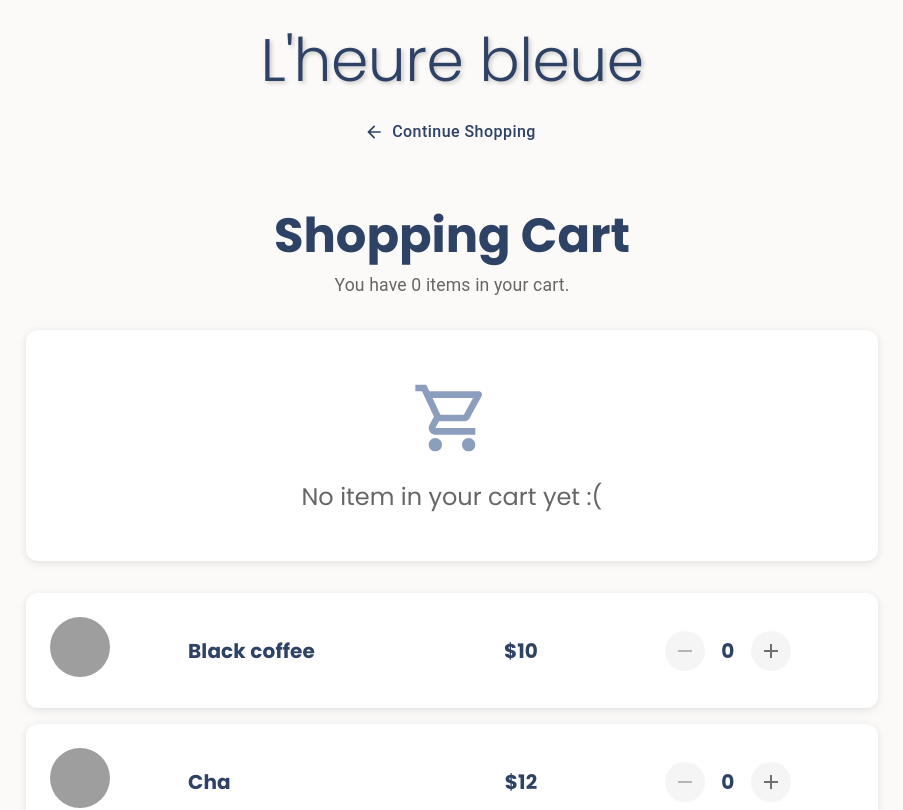
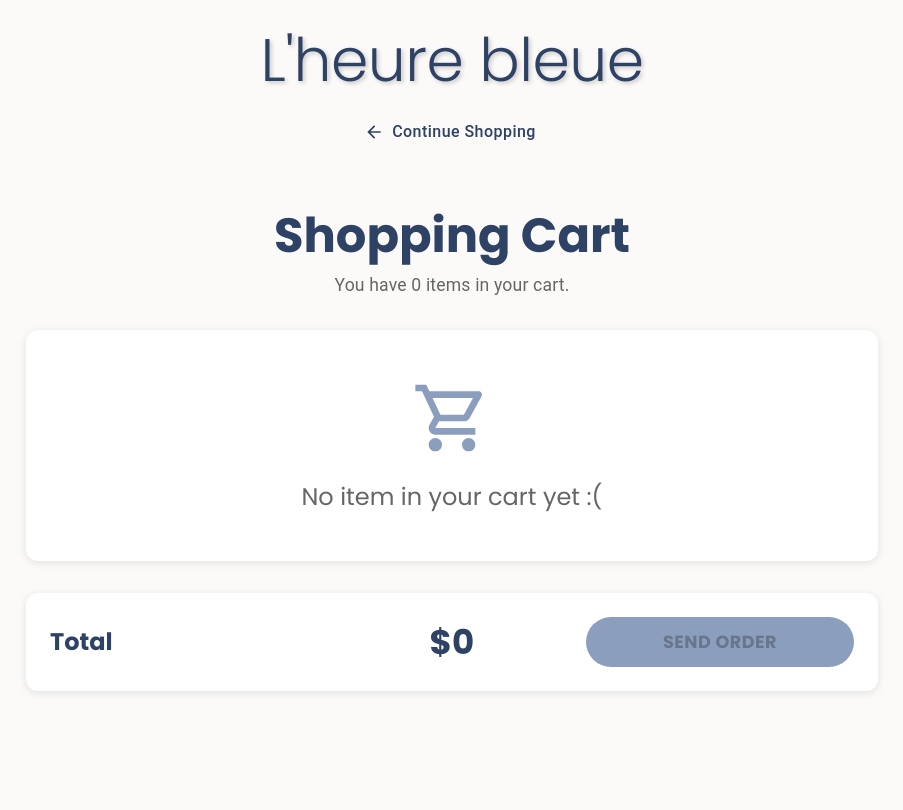
Before and after one commit to gimme-honeylemon/advminiproject, a Next.js app in the folder nextjs/: page /cart in a window 1280 px wide. Shown: the top 810 px of the page, without its empty margins (188-1091 px from the left). Built offline with nearby package versions, Linux system fonts and the light colour scheme; grey boxes are pictures that could not be loaded.

Commit message:
cart update

```diff
--- a/nextjs/app/cart/page.js
+++ b/nextjs/app/cart/page.js
@@ -18,30 +18,8 @@ import { useRouter } from "next/navigation";
 export default function CartPage() {
   const router = useRouter();
 
-  // Sample cart items - in a real app, this would come from state management
-  const [cartItems, setCartItems] = useState([
-    {
-      id: 1,
-      name: "Black coffee",
-      price: 10,
-      quantity: 0,
-      image: "/pics/black_coffee.png"
-    },
-    {
-      id: 2,
-      name: "Cha",
-      price: 12,
-      quantity: 0,
-      image: "/pics/Matcha.png"
-    },
-    {
-      id: 3,
-      name: "Latte",
-      price: 15,
-      quantity: 0,
-      image: "/pics/Latte.png"
-    }
-  ]);
+  // Cart items - starts empty, items will be added from menu page
+  const [cartItems, setCartItems] = useState([]);
 
   const updateQuantity = (id, change) => {
     setCartItems(items =>
@@ -164,7 +142,7 @@ export default function CartPage() {
 
         {/* Cart Items */}
         <Box sx={{ marginBottom: 4 }}>
-          {cartItems.map((item) => (
+          {cartItems.filter(item => item.quantity > 0).map((item) => (
             <Card
               key={item.id}
               sx={{
```
